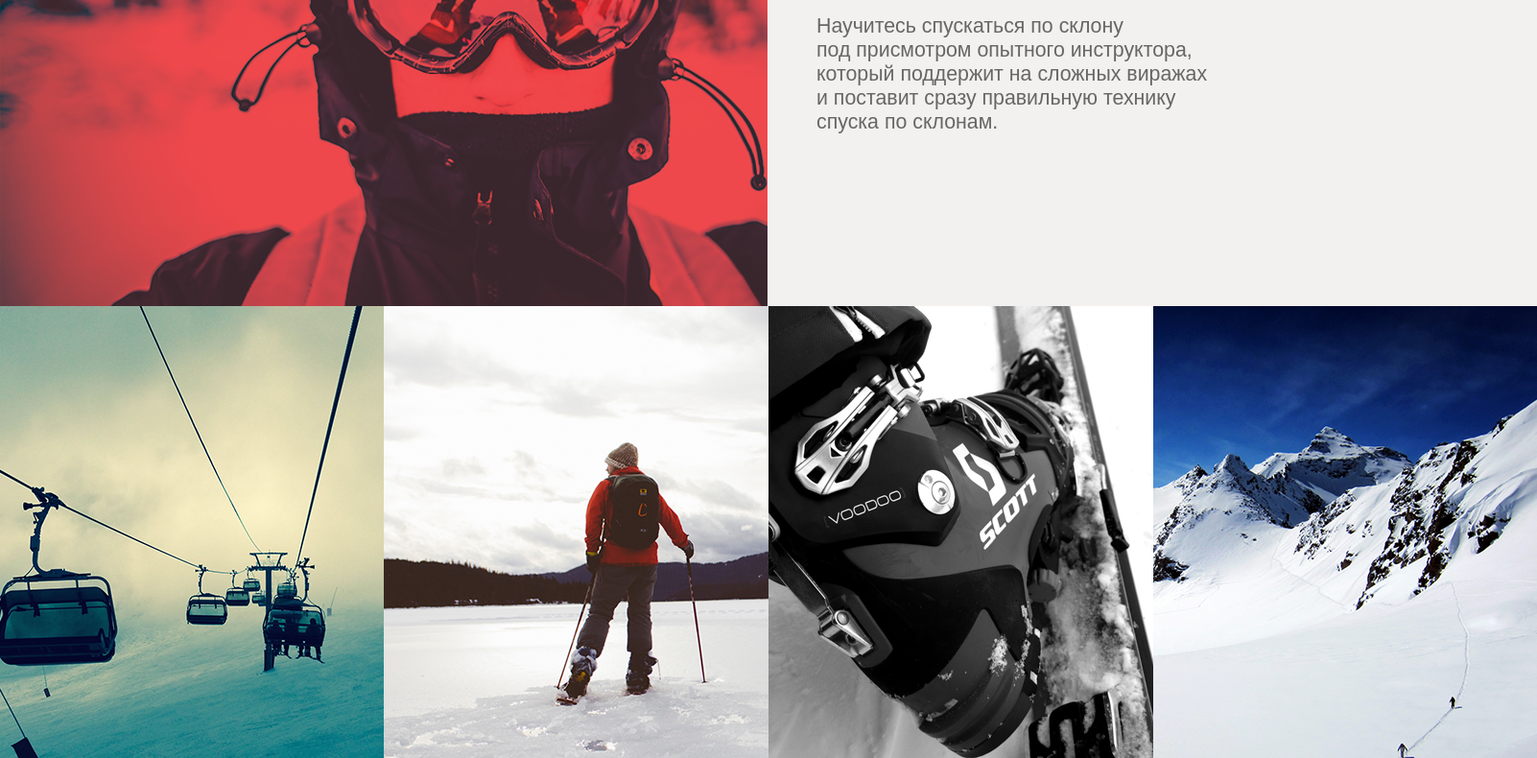
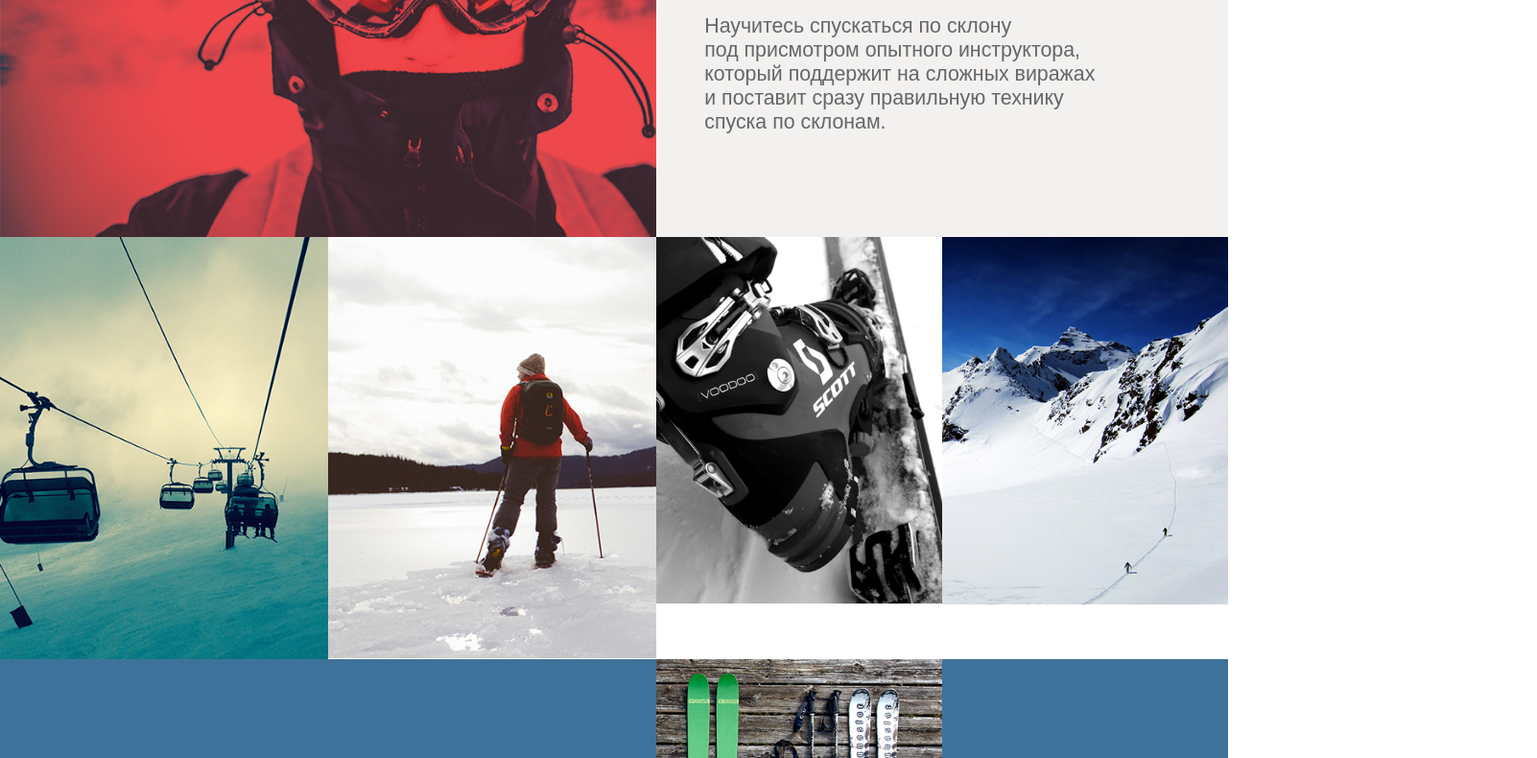
Before and after one commit to JuliaMats/homeworks, a plain HTML site: page lesson-13/index.html in a window 1280 px wide. Shown: the part 181-971 px from the top of the page at 96% size, 1602 px wide, since content can reach past the window. Drawn offline with Linux system fonts and the light colour scheme.

Commit message:
Add files via upload

```diff
--- a/lesson-13/css/main.css
+++ b/lesson-13/css/main.css
@@ -6,6 +6,10 @@
     grid-template-areas: 'header header header-blank header-blank'
                          'body1 body2 body3 body4'
                          'footer-blank footer-blank footer footer-blank__empty'
+}
+img {
+    margin: 0;
+    width: 100%;
 }
 .header {
     grid-area: header;
--- a/lesson-13/index.html
+++ b/lesson-13/index.html
@@ -9,7 +9,7 @@
 <link rel="stylesheet" href="css/main.css">
 <body>
     <div class="container">
-        <img class="header" src="img/header.png" alt="header">
+        <img class="header" src="img/PHOTO.png" alt="header">
         <div class="header-blank">
             <div class="header-blank__txt">
             <h3>Занимайтесь с инструктором</h3>
```
Also changed, not shown: lesson-13/img/PHOTO.png (added).
